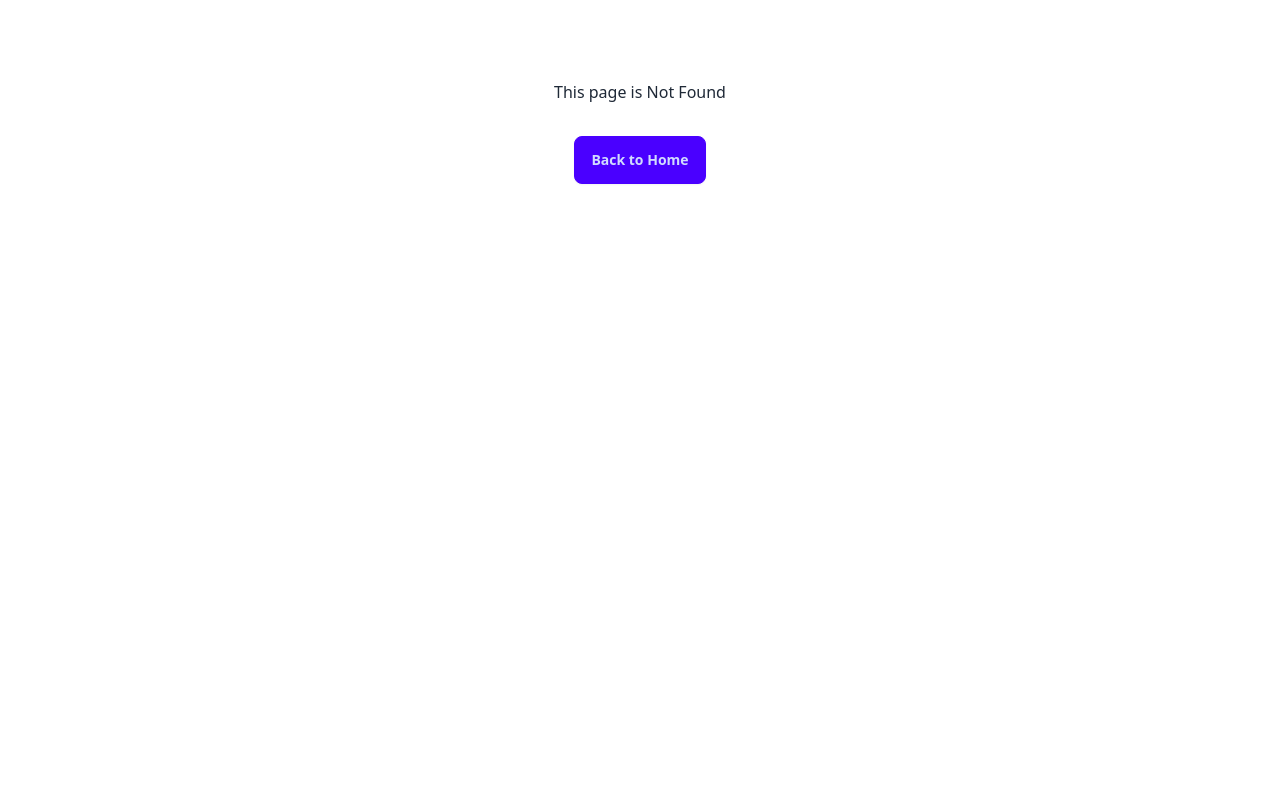
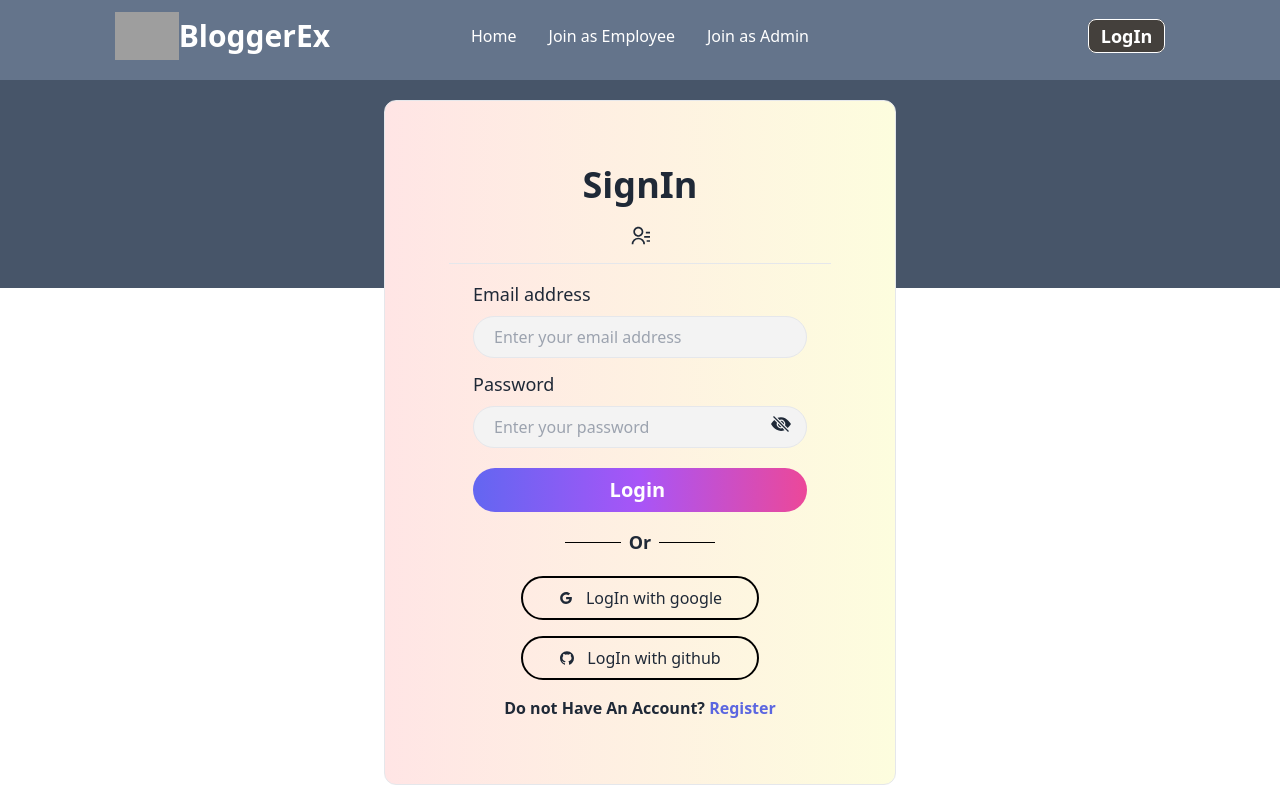
Before and after one commit to sajalbiswas1/asset-management-clint-a12, a React (Vite) app: page /logIn in a window 1280 px wide. Before the commit this address had no page. Built offline with nearby package versions, Linux system fonts and the light colour scheme; grey boxes are pictures that could not be loaded.

Commit message:
login page added

```diff
--- a/index.html
+++ b/index.html
@@ -2,7 +2,7 @@
 <html lang="en">
   <head>
     <meta charset="UTF-8" />
-    <link rel="icon" type="image/svg+xml" href="/vite.svg" />
+    <link rel="icon" type="image/svg+xml" href="https://i.ibb.co/PMVBBg0/3587817.png" />
     <meta name="viewport" content="width=device-width, initial-scale=1.0" />
     <title>Asst</title>
   </head>
--- a/package.json
+++ b/package.json
@@ -14,8 +14,11 @@
     "match-sorter": "^6.3.1",
     "react": "^18.2.0",
     "react-dom": "^18.2.0",
+    "react-icons": "^4.12.0",
     "react-router-dom": "^6.20.0",
-    "sort-by": "^1.2.0"
+    "react-toastify": "^9.1.3",
+    "sort-by": "^1.2.0",
+    "sweetalert2": "^11.10.1"
   },
   "devDependencies": {
     "@types/react": "^18.2.37",
--- /dev/null
+++ b/src/Page/Shared/Login/Login.jsx
@@ -0,0 +1,143 @@
+import { useRef, useState } from "react";
+import { Link, useLocation, useNavigate } from "react-router-dom";
+import { BsFillEyeFill, BsFillEyeSlashFill } from 'react-icons/bs';
+import { RiContactsLine } from 'react-icons/ri';
+import { AiOutlineGithub, AiOutlineGoogle } from "react-icons/ai";
+
+
+import { ToastContainer, toast } from 'react-toastify';
+import 'react-toastify/dist/ReactToastify.css';
+// import { AuthContext } from "../../AuthProvider/AuthProvider";
+
+
+const Login = () => {
+
+    const { userLogin, changePassword, googleLogin } = useState()//useContext(AuthContext);
+    const [show, setShow] = useState(false);
+    const [errorLogin, setErrorLogin] = useState('');
+    const [success, setSuccess] = useState('');
+    const emailRef = useRef(null);
+    const navigate = useNavigate()
+    const location = useLocation();
+
+
+    const handleForget = () => {
+        setErrorLogin('')
+        const emailRf = emailRef.current.value
+        if (!/^[A-Za-z0-9._%+-]+@[A-Za-z0-9.-]+\.[A-Za-z]{2,}$/.test(emailRf)) {
+            setErrorLogin('Invalid Email')
+            return;
+        }
+        changePassword(emailRf)
+            .then(result => {
+                setSuccess('SuccesFully Sent email, check email')
+                console.log(result)
+            })
+            .catch(error => {
+                console.log(error)
+            })
+    }
+    //login with google
+    const handleGoogleLogin = () => {
+        googleLogin()
+            .then(result => {
+                notify()
+                console.log(result)
+                //go to home
+                navigate(location?.state ? location.state : '/')
+
+            })
+            .catch(error => {
+                //set error
+                notify2()
+                setErrorLogin(error.message)
+                console.log(error)
+            })
+    }
+
+
+    //toast
+    const notify = () => toast.success("LogIn Successfully!", {
+        position: toast.POSITION.TOP_CENTER
+    });
+    const notify2 = () => toast.error("email or password wrong", {
+        position: toast.POSITION.TOP_CENTER
+    });
+
+
+
+    const handleLogin = (e) => {
+        e.preventDefault()
+        const email = e.target.email.value
+        const password = e.target.password.value
+        //clear errorLogin
+        setErrorLogin('')
+
+        userLogin(email, password)
+            .then(result => {
+                result
+                notify()
+                //go to home
+                navigate(location?.state ? location.state : '/')
+
+            })
+            .catch(error => {
+                //set error
+                setErrorLogin('email or password do not match')
+                notify2()
+                console.log(error)
+            })
+
+        e.target.reset()
+    }
+
+
+    return (
+        <div>
+        <div className="h-20 bg-slate-500">
+            {/* navbar bg */}
+        </div>
+        <div data-aos="fade-up" className="lg:w-2/5 md:w-3/5 sm:w-4/5 my-5  m-auto border rounded-xl md:p-16 p-5 bg-gradient-to-r from-[#ffe5e5]  to-[#fdfdde]">
+            <h3 className="md:text-4xl text-2xl font-semibold text-center mb-4">SignIn</h3>
+            <p className="w-6 m-auto rounded-full flex justify-center mb-3 text-3xl  "><RiContactsLine className="w-5"></RiContactsLine></p>
+            <hr />
+            <form className="px-6 mt-4 mb-2" onSubmit={handleLogin}>
+                <p className="text-lg font-medium mb-2">Email address</p>
+                <input className="border w-full rounded-3xl text-base font-normal px-5 py-2 bg-[#F3F3F3]" type="email" required ref={emailRef} name="email" placeholder="Enter your email address" id="" /><br />
+                <p className="mt-3  text-lg font-medium mb-2">Password</p>
+                <div className="relative">
+                    {
+                        show ? <span onClick={() => setShow(!show)} className="absolute text-xl right-4 bottom-1/3"><BsFillEyeFill></BsFillEyeFill> </span>
+                            : <span onClick={() => setShow(!show)} className="absolute text-xl right-4 bottom-1/3"><BsFillEyeSlashFill></BsFillEyeSlashFill> </span>
+                    }
+                    <input className=" border w-full text-base rounded-3xl font-normal px-5 py-2 bg-[#F3F3F3]" type={show ? 'text' : 'password'} name="password" placeholder="Enter your password" required id="10004" /><br />
+                </div>
+                <Link><p onClick={handleForget} className="hidden text-sm font-normal text-left mt-2 mb-2">Forgotten password? </p></Link>
+                <input className=" text-white mt-5 rounded-3xl text-xl font-semibold px-5 py-2 w-full bg-gradient-to-r from-indigo-500 via-purple-500 to-pink-500" type="submit" name="submit" value="Login " id="" />
+            </form>
+            {
+                errorLogin && <p className="text-base font-semibold text-center mb-2 text-red-500">{errorLogin}</p>
+            }
+            {
+                success && <p className="text-base font-semibold text-center mb-2 text-green-400">{success}</p>
+            }
+            <div className="flex items-center justify-center mx-6 mt-4 gap-2 text-lg font-bold"> <hr className="border-black w-1/6" /> <span>Or</span> <hr className="border-black w-1/6" /></div>
+            <div className="md:w-8/12 m-auto">
+                <div onClick={handleGoogleLogin} className='flex rounded-3xl items-center hover:text-blue-700 mt-5  mx-2 py-2 justify-center gap-3 hover:border-blue-700 border-2 mb-4 border-black'>
+                    <AiOutlineGoogle></AiOutlineGoogle>
+                    <Link>LogIn with google</Link>
+                </div>
+                <div className='flex items-center hover:text-blue-700  mx-2 py-2 justify-center gap-3 hover:border-blue-700 rounded-3xl border-2 mb-4 border-black'>
+                    <AiOutlineGithub></AiOutlineGithub>
+                    <p>LogIn with github</p>
+                </div>
+            </div>
+
+            <p className="text-base font-semibold text-center">Do not Have An Account? <Link className="text-[#5b66e0]" to={'/signup'}> Register</Link></p>
+            <ToastContainer />
+        </div>
+    </div>
+    );
+};
+
+export default Login;
--- a/src/Page/Shared/NavBar/NavBar.jsx
+++ b/src/Page/Shared/NavBar/NavBar.jsx
@@ -135,7 +135,6 @@ const NavBar = () => {
                         </>
                             : <div className="flex md:block">
                                 <Link to={'/logIn'} className="text-white bg-stone-700 rounded-lg px-3 hover:text-stone-700 border border-white hover:bg-white  py-1 text-base md:text-lg font-bold">LogIn</Link>
-                                <Link to={'/signup'} className="text-white bg-stone-700 rounded-lg px-3 ml-2 hover:text-stone-700 border border-white hover:bg-white py-1 text-base md:text-lg font-bold">Sign Up</Link>
                             </div>
                     }
                 </div>
--- a/src/Routes/Routes.jsx
+++ b/src/Routes/Routes.jsx
@@ -1,12 +1,19 @@
 import { createBrowserRouter } from "react-router-dom";
 import Main from "../Layout/Main";
 import ErrorElement from "../ErrorElement/ErrorElement";
+import Login from "../Page/Shared/Login/Login";
 
 const router = createBrowserRouter([
     {
       path: "/",
       element: <Main></Main>,
-      errorElement: <ErrorElement></ErrorElement>
+      errorElement: <ErrorElement></ErrorElement>,
+      children: [
+        {
+            path: "logIn",
+            element:<Login></Login>
+        }
+      ]
     },
   ]);
 export default router;
```
Also changed, not shown: 1 other file (tests, documents, lock files or other folders).
